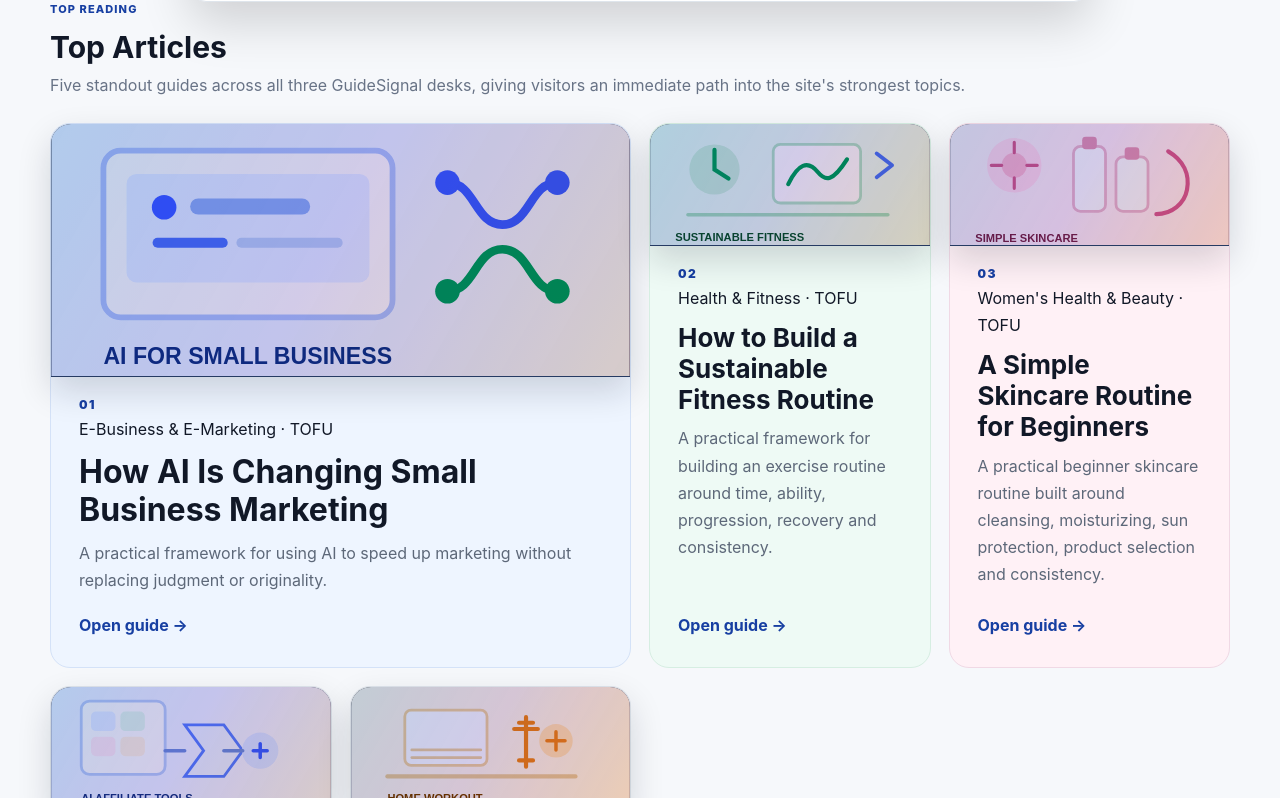
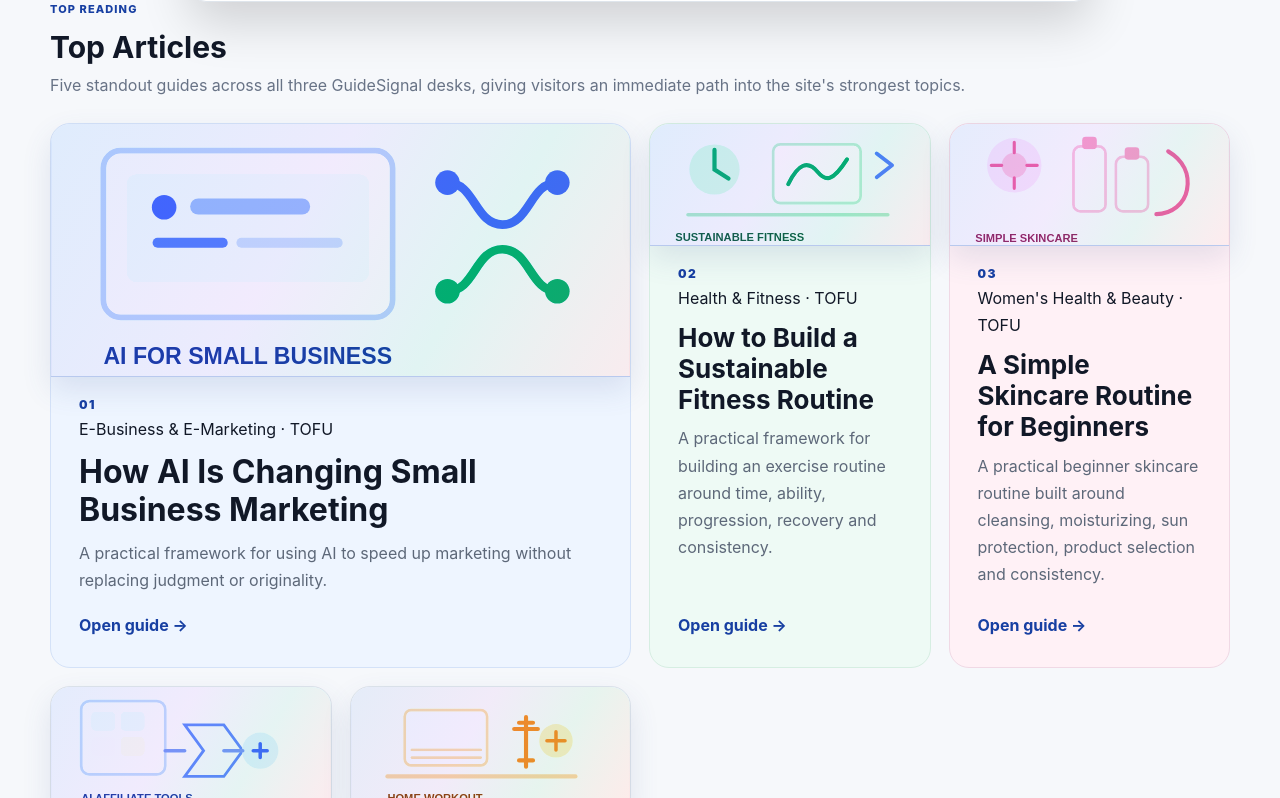
Before and after one commit to armanyaempire-sketch/techsignal, a Next.js app: page / in a window 1280 px wide. Shown: the part 782-1580 px from the top of the page. Built offline with nearby package versions, Linux system fonts and the light colour scheme; no server answers.

Commit message:
Brighten article visuals with vivid multi-color treatment

```diff
--- a/components/article-visual.module.css
+++ b/components/article-visual.module.css
@@ -29,3 +29,20 @@
 .card{
  border-color:#2b4169;
 }
+
+/* GuideSignal correction: bright multi-color article visual treatment */
+.visual{
+ background:linear-gradient(135deg,#dbeafe 0%,#ede9fe 38%,#cffafe 68%,#ffe4e6 100%);
+ border-color:#b8c9ee;
+ box-shadow:0 12px 30px rgba(70,90,150,.14);
+}
+.visual::after{
+ background:linear-gradient(120deg,rgba(37,99,235,.12) 0%,rgba(124,58,237,.10) 42%,rgba(13,148,136,.10) 70%,rgba(244,63,94,.10) 100%);
+ mix-blend-mode:normal;
+ opacity:1;
+}
+.visual img{
+ filter:brightness(1.04) saturate(1.55) contrast(1.04);
+}
+.top,.hero{border-color:#b8c9ee}
+.card{border-color:#c4d2ee}
```
